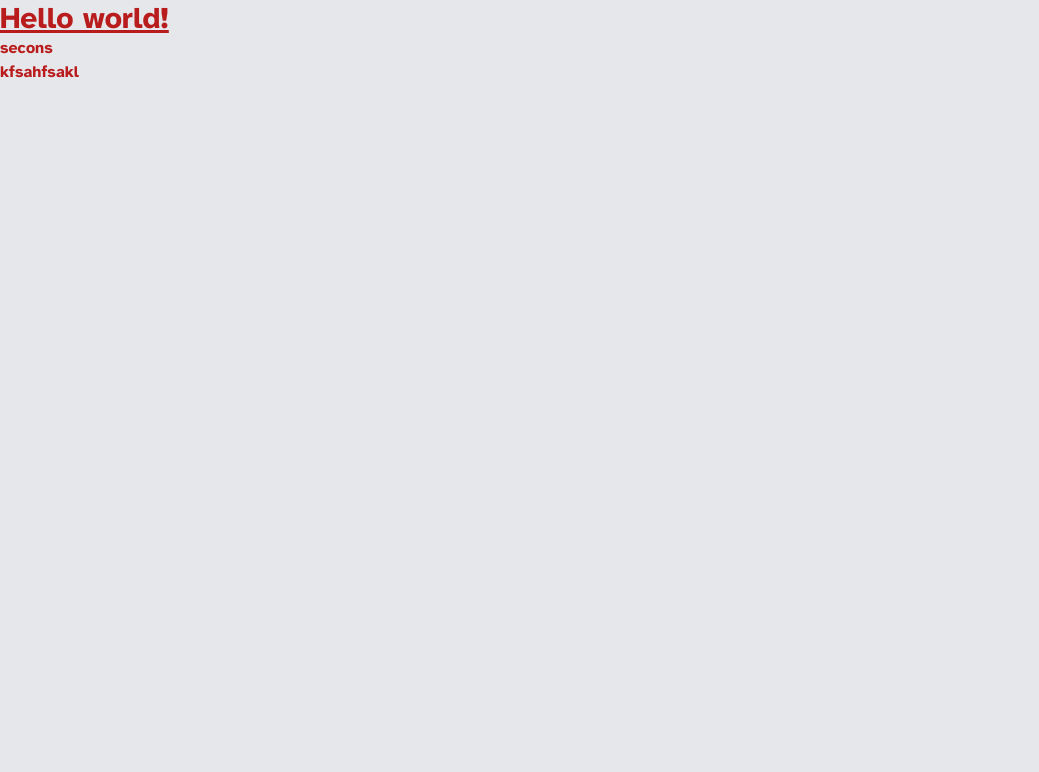
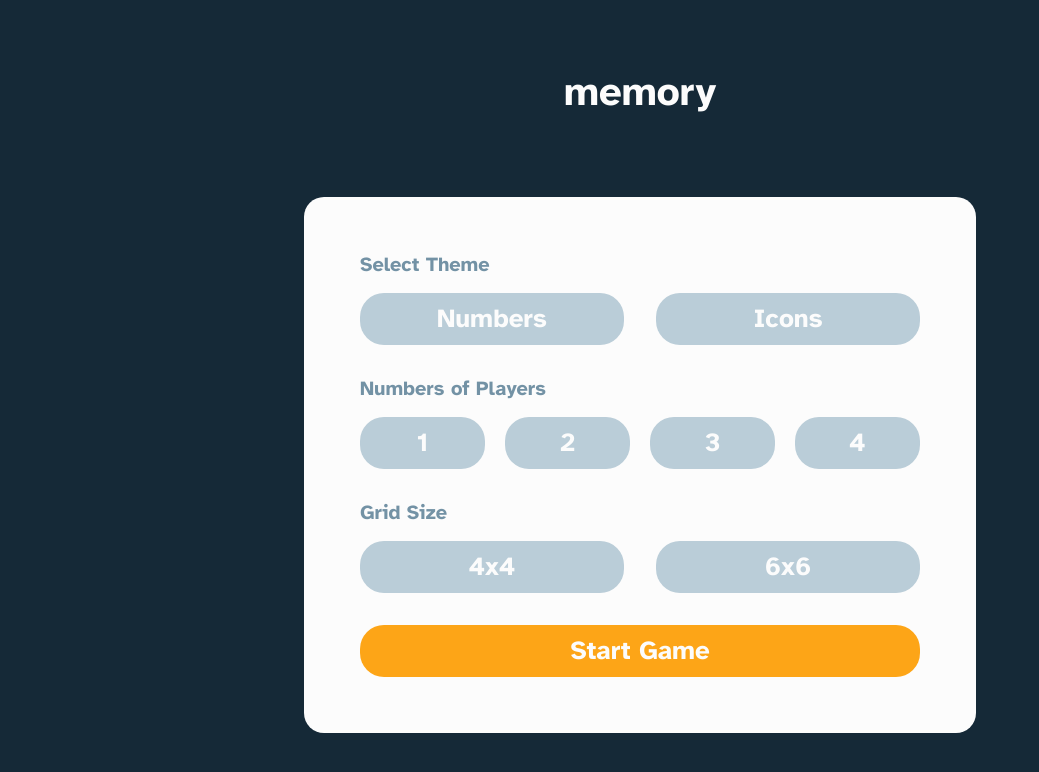
Before and after one commit to MarcinFiuk/memory-game, a React (Create React App) app: page / in a window 1280 px wide. Shown: the top 772 px of the page, without its empty margins (0-1039 px from the left). Built offline with nearby package versions, Linux system fonts and the light colour scheme.

Commit message:
feat:create and styled starting game components

```diff
--- a/public/index.html
+++ b/public/index.html
@@ -32,7 +32,7 @@
         />
         <title>React App</title>
     </head>
-    <body class="font-body font-bold text-red-700 bg-gray-200">
+    <body class="font-body font-bold">
         <noscript>You need to enable JavaScript to run this app.</noscript>
         <div id="root"></div>
     </body>
--- a/src/App.tsx
+++ b/src/App.tsx
@@ -1,10 +1,10 @@
+import StartGame from './components/StartingGame/StartGame';
+
 function App() {
     return (
-        <>
-            <h1 className='text-3xl font-bold underline'>Hello world!</h1>
-            <p>secons</p>
-            <a href='/'>kfsahfsakl</a>
-        </>
+        <main>
+            <StartGame />
+        </main>
     );
 }
 
--- /dev/null
+++ b/src/components/StartingGame/StartGame.tsx
@@ -0,0 +1,14 @@
+import StartingOptions from './StartingOptions';
+import Title from '../Title';
+
+function StartGame() {
+    return (
+        <div className='min-h-screen bg-clr-accent-900 grid place-items-center '>
+            <div className='flex flex-col w-full px-6 gap-11 md:px-14 md:gap-20'>
+                <Title whereDisplayed='startGame'>memory</Title>
+                <StartingOptions />
+            </div>
+        </div>
+    );
+}
+export default StartGame;
--- /dev/null
+++ b/src/components/StartingGame/StartingIndividualOption.tsx
@@ -0,0 +1,41 @@
+type IndividualOptionProps = {
+    title?: string;
+    arrWithButtons: string[];
+    individualStyle?: {
+        mt?: string;
+        gap?: string;
+        customColor?: string;
+        customFont?: string;
+    };
+};
+
+function StartingIndividualOption({
+    title,
+    arrWithButtons,
+    individualStyle,
+}: IndividualOptionProps) {
+    const color = individualStyle?.customColor
+        ? individualStyle.customColor
+        : 'bg-clr-primary-300 hover:bg-clr-accent-400';
+    return (
+        <div className={`${individualStyle?.mt}`}>
+            <p className='text-clr-accent-200 text-base leading-5 mb-3 md:text-xl md:leading-6 md:mb-4'>
+                {title}
+            </p>
+            <div className={`flex justify-center ${individualStyle?.gap}`}>
+                {arrWithButtons.map((button, index) => {
+                    return (
+                        <button
+                            className={`text-base leading-5 text-clr-neutral-100 rounded-3xl w-full py-2.5 ${color} md:text-custom-l ${individualStyle?.customFont} `}
+                            key={index}
+                        >
+                            {button}
+                        </button>
+                    );
+                })}
+            </div>
+        </div>
+    );
+}
+
+export default StartingIndividualOption;
--- /dev/null
+++ b/src/components/StartingGame/StartingOptions.tsx
@@ -0,0 +1,33 @@
+import StartingIndividualOption from './StartingIndividualOption';
+
+function StartingOptions() {
+    return (
+        <div className='w-full bg-clr-neutral-100 p-6 rounded-xl md:p-14 md:rounded-[20px] md:max-w-2xl md:mx-auto'>
+            <StartingIndividualOption
+                title='Select Theme'
+                arrWithButtons={['Numbers', 'Icons']}
+                individualStyle={{ gap: 'gap-3 md:gap-8' }}
+            />
+            <StartingIndividualOption
+                title='Numbers of Players'
+                arrWithButtons={['1', '2', '3', '4']}
+                individualStyle={{ mt: 'mt-6 md:mt-8', gap: 'gap-3 md:gap-5' }}
+            />
+            <StartingIndividualOption
+                title='Grid Size'
+                arrWithButtons={['4x4', '6x6']}
+                individualStyle={{ mt: 'mt-6  md:mt-8', gap: 'gap-3 md:gap-8' }}
+            />
+            <StartingIndividualOption
+                arrWithButtons={['Start Game']}
+                individualStyle={{
+                    mt: 'mt-8',
+                    customColor: 'bg-clr-primary-500 hover:bg-clr-accent-500',
+                    customFont: 'md:text-4xl',
+                }}
+            />
+        </div>
+    );
+}
+
+export default StartingOptions;
--- /dev/null
+++ b/src/components/Title.tsx
@@ -0,0 +1,22 @@
+import React from 'react';
+
+type TitleProps = {
+    children: React.ReactNode;
+    whereDisplayed: 'startGame' | 'game';
+};
+
+function Title({ whereDisplayed, children }: TitleProps) {
+    //NOTE: double check the style for game
+    const titleStyle = (position: string) => {
+        if (position === 'startGame') {
+            return 'text-custom-xl md:text-custom-2xl text-center text-clr-neutral-100 md:text-custom-2xl';
+        }
+        if (position === 'game') {
+            return 'text-2xl  clr-accent-900 md:text-custom-2xl';
+        }
+    };
+
+    return <h1 className={`${titleStyle(whereDisplayed)}`}>{children}</h1>;
+}
+
+export default Title;
--- a/tailwind.config.js
+++ b/tailwind.config.js
@@ -6,14 +6,24 @@ module.exports = {
             fontFamily: {
                 body: ['Atkinson Hyperlegible', 'Roboto'],
             },
+            fontSize: {
+                'custom-l': ['1.625rem', '2rem'],
+                'custom-xl': ['2rem', '2.5rem'],
+                'custom-2xl': ['2.5rem', '3.125rem'],
+            },
             colors: {
                 'clr-primary-900': 'hsl(205,30%,27%)',
                 'clr-primary-500': 'hsl(37,98%,54%)',
                 'clr-primary-300': 'hsl(203,28%,79%)',
                 'clr-accent-900': 'hsl(206,45%,15%)',
-                'clr-accent-500': 'hsl(205,37%,55%)',
+                'clr-accent-500': 'hsl(37,100%,65%)',
+                'clr-accent-400': 'hsl(205,37%,55%)',
                 'clr-accent-300': 'hsl(203,25%,90%)',
+                'clr-accent-200': 'hsl(203,22%,55%)',
                 'clr-neutral-100': 'hsl(0,0%,99%)',
+            },
+            spacing: {
+                2.5: '0.625rem',
             },
         },
     },
```
Also changed, not shown: 1 other file (tests, documents, lock files or other folders).
